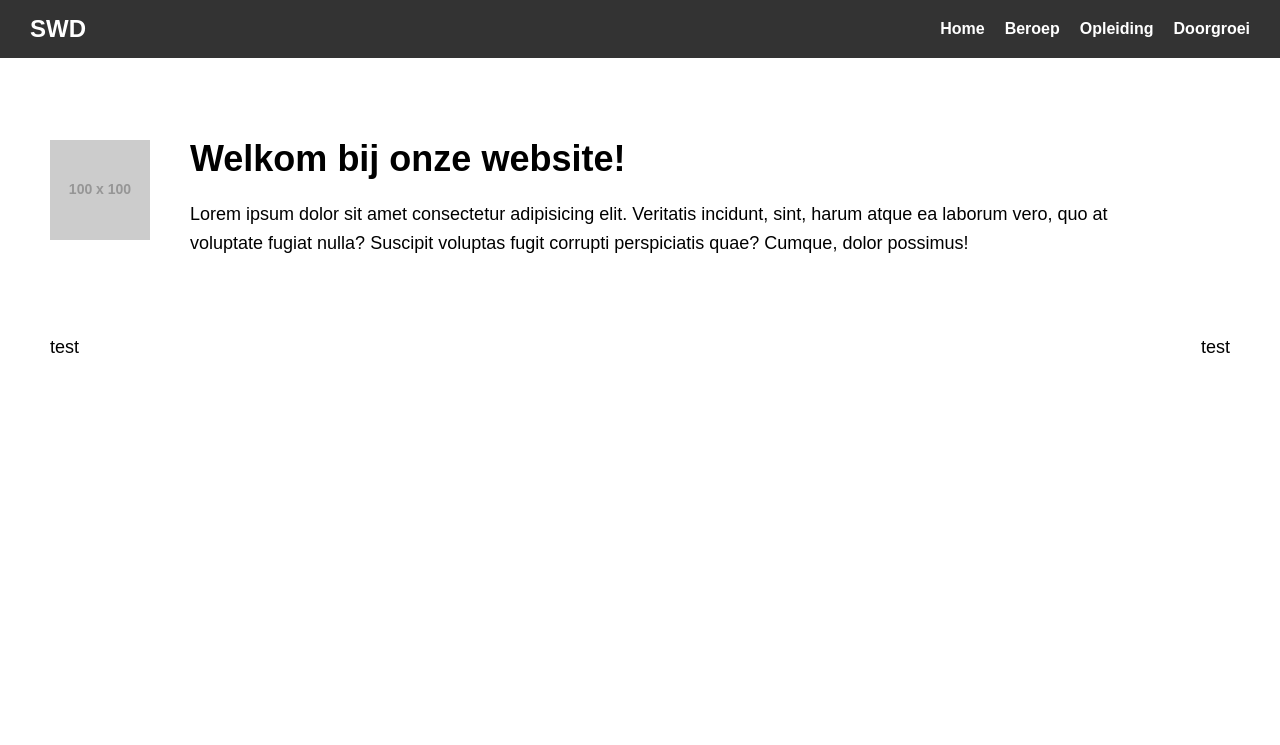
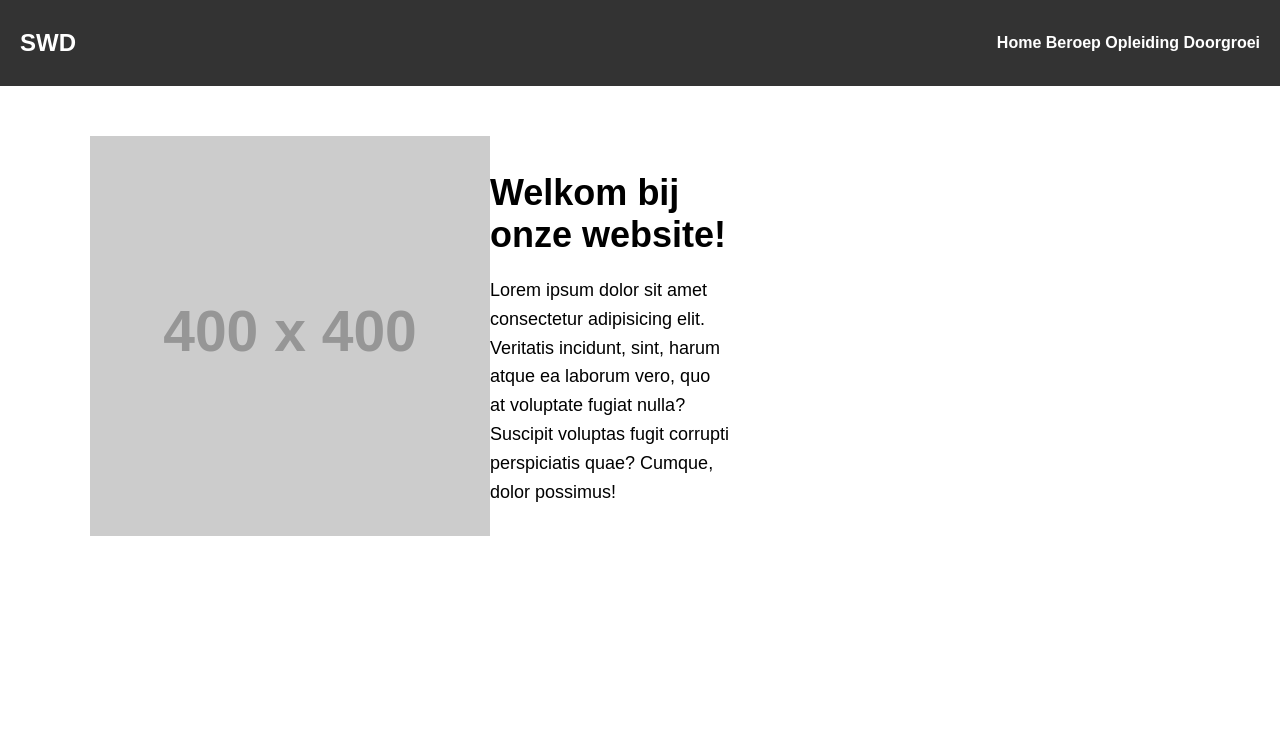
Before and after one commit to 6046581/Project2-SWD, a plain HTML site: page index.html in a window 1280 px wide. Shown: the top 745 px of the page. Drawn offline with Linux system fonts and the light colour scheme; placeholder pictures from the web are drawn by us.

Commit message:
BEEEEEGGGGG

```diff
--- a/css/style.css
+++ b/css/style.css
@@ -4,87 +4,47 @@ body {
     padding: 0;
 }
 
-
-nav {
+header {
+    background-color: #333333;
+    color: #ffffff;
+    padding: 5px 20px;
+    align-items: center;
     display: flex;
     justify-content: space-between;
-    align-items: center;
-    padding: 15px 30px;
-    background-color: #333;
-    color: white;
 }
 
-nav .logo {
+header article {
     font-size: 24px;
     font-weight: bold;
 }
 
-nav ul {
+nav {
+    background-color: #333333;
+    color: white;
+    margin-left: 20px;
     list-style-type: none;
     margin: 0;
     padding: 0;
-    display: flex;
-}
-nav ul li {
-    margin-left: 20px;
 }
 
-nav ul li a {
+header a {
     text-decoration: none;
-    color: white;
+    color: inherit;
     font-weight: bold;
 }
 
-nav ul li a:hover {
+header a:hover {
     color: #ffcc00;
 }
 
-.home {
-    display: grid;
-    grid-template-areas:
-    "grid-1-1 grid-1-2"   /* First row: grid-1-1 and grid-1-2 */
-    "grid-2-1 grid-2-2";  /* Second row: grid-2-1 takes 2/3, grid-2-2 takes 1/3 */
-    grid-gap: 40px;
+section {
+    display: flex;
     padding: 50px;
-    align-items: center;
 }
 
-/* First row */
-.grid-1-1 {
-    grid-column: 1 / 1; /* Start at column 1, end at column 2 */
-    grid-row: 1; /* First row */
-}
-
-.grid-1-2 {
-    grid-column: 2 / 3; /* Start at column 2, end at column 3 */
-    grid-row: 1; /* First row */
-}
-
-/* Second row */
-.grid-2-1 {
-    grid-column: 1 / 2; /* Start at column 1, end at column 2 */
-    grid-row: 2; /* Second row */
-}
-
-.grid-2-2 {
-    grid-column: 3 / 3; /* Start at column 2, end at column 3 */
-    grid-row: 2; /* Second row */
-}
-
-.beroep {
-    display: grid;
-    grid-template-columns: 1fr 1fr;
-    grid-gap: 40px;
-    padding: 50px;
-    align-items: center;
-}
-
-section img {
-    justify-self: center;
-    align-self: center;
-    height: auto;
-    width: auto;
-    object-fit: cover;
+article section {
+    margin-left: 40px;
+    max-width: 50%;
 }
 
 section h1 {
--- a/index.html
+++ b/index.html
@@ -1,51 +1,58 @@
 <!DOCTYPE html>
 <html lang="en">
+
 <head>
+	<meta charset="utf-8" />
+	<link rel="stylesheet" href="css/style.css" />
+	<script src="js/script.js" defer></script>
 	<meta charset="utf-8" />
 	<link rel="stylesheet" href="css/style.css" />
 	<script src="js/script.js" defer></script>
 	<meta name="viewport" content="width=device-width, initial-scale=1.0">
 	<meta http-equiv="X-UA-Compatible" content="IE=edge">
-    <meta name="description" content="Website description">
-    <meta name="keywords" content="keyword, keyword2">
+	<meta name="description" content="Leer vandaag alles over een opleiding software developer!">
+	<meta name="keywords" content="SWD, software, developer">
 	<meta name="author" content="Dave Clement">
 	<title>Home - SWD</title>
-    <link rel="icon" href="img/facebook.svg" type="image/x-icon">
+	<link rel="icon" href="img/icon.svg" type="image/x-icon">
 </head>
+
 <body>
+	<header>
+		<article>
+			<p>SWD</p>
+		</article>
 		<nav>
-		<div class="logo">
-			SWD
-		</div>
-		<ul>
-			<li><a href="index.html">Home</a></li>
-			<li><a href="beroep.html">Beroep</a></li>
-			<li><a href="opleiding.html">Opleiding</a></li>
-			<li><a href="doorgroei.html">Doorgroei</a></li>
-		</ul>
+			<a href="index.html">Home</a>
+			<a href="beroep.html">Beroep</a>
+			<a href="opleiding.html">Opleiding</a>
+			<a href="doorgroei.html">Doorgroei</a>
 		</nav>
+	</header>
 
-	<section class="home">
-		<div class="grid-1-1">
-			<img src="https://via.placeholder.com/100x100" alt="Placeholder Image">
-		</div>
-		<div class="grid-1-2">
+	<main>
+		<article>
+			<section>
+				<img src="https://via.placeholder.com/400x400" alt="Placeholder Image">
+				<div class="text-section">
 					<h1>Welkom bij onze website!</h1>
-			<p>Lorem ipsum dolor sit amet consectetur adipisicing elit. Veritatis incidunt, sint, harum atque ea laborum vero, quo at voluptate fugiat nulla? Suscipit voluptas fugit corrupti perspiciatis quae? Cumque, dolor possimus!</p>
-		</div>
-		<div class="grid-2-1">
-			<p>test</p>
-		</div>
-		<div class="grid-2-2">
-			<p>test</p>
+					<p>
+						Lorem ipsum dolor sit amet consectetur adipisicing elit. Veritatis incidunt, sint, harum atque
+						ea
+						laborum vero, quo at voluptate fugiat nulla? Suscipit voluptas fugit corrupti perspiciatis quae?
+						Cumque,
+						dolor possimus!
+					</p>
 				</div>
 			</section>
+		</article>
+	</main>
 
 	<footer>
 		<ul>
-			<li><a target=”_blank” href="https://www.youtube.com/channel/@NoomStuff"><img src="img/youtube.svg" alt="Youtube" width="25vem" /></a></li>
-			<li><a target=”_blank” href="https://www.instagram.com/noomstuff/"><img src="img/instagram.svg" alt="Instagram" width="25vem" /></a></li>
-			<li><a target=”_blank” href="https://twitter.com/NoomStuff"><img src="img/x.svg" alt="Twitter" width="25vem" /></a></li>
+			<li><a target=”_blank” href="https://www.youtube.com"><img src="img/youtube-icon.svg" alt="Youtube" width="25vem" /></a></li>
+			<li><a target=”_blank” href="https://www.instagram.com"><img src="img/instagram-icon.svg" alt="Instagram" width="25vem" /></a></li>
+			<li><a target=”_blank” href="https://twitter.com"><img src="img/x-icon.svg" alt="Twitter" width="25vem" /></a></li>
 		</ul>
 
 		<div class="footer-text">
@@ -54,4 +61,5 @@
 	</footer>
 
 </body>
+
 </html>
```
Also changed, not shown: img/facebook-icon.svg (added), img/instagram-icon.svg (added), img/linkedin-icon.svg (added), img/logo-swd.svg (added), img/x-icon.svg (added), img/youtube-icon.svg (added). Lines whose indentation alone changed are shown as unchanged.
